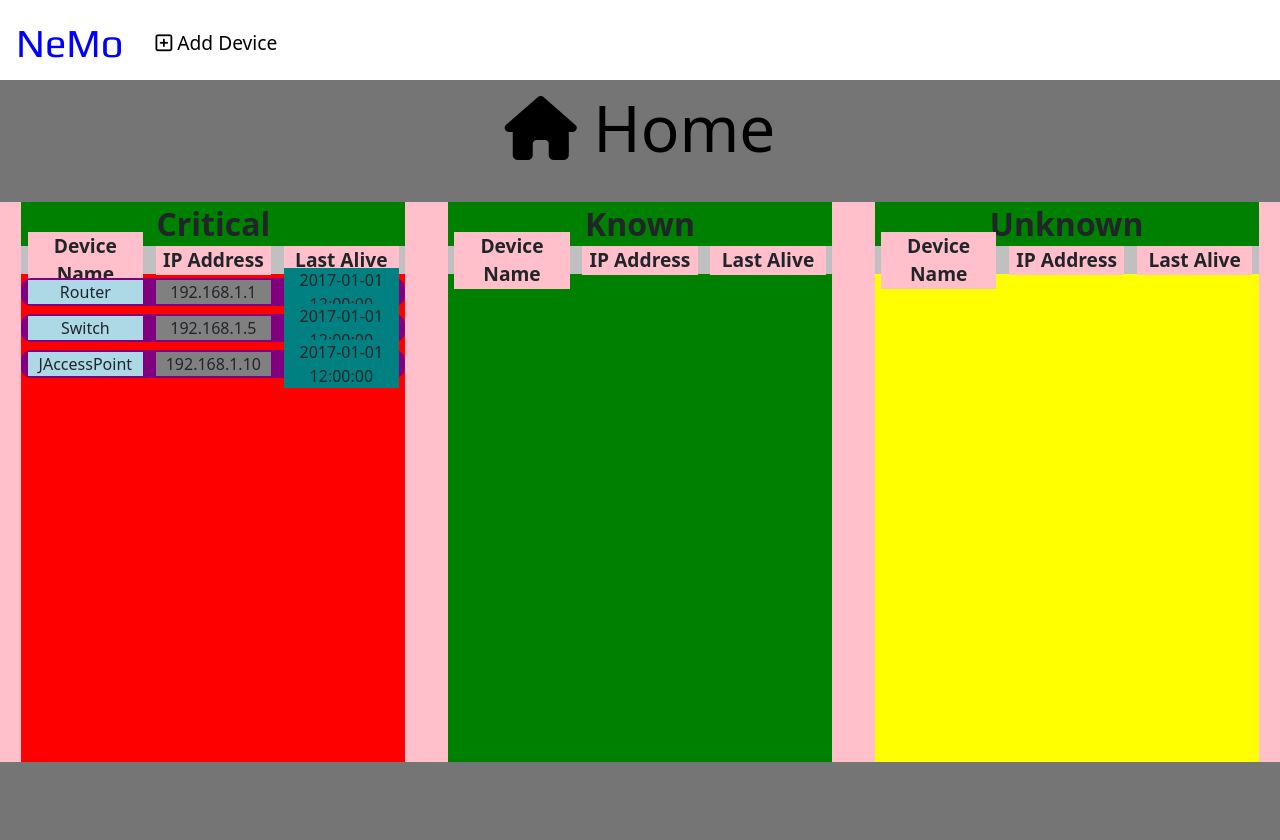
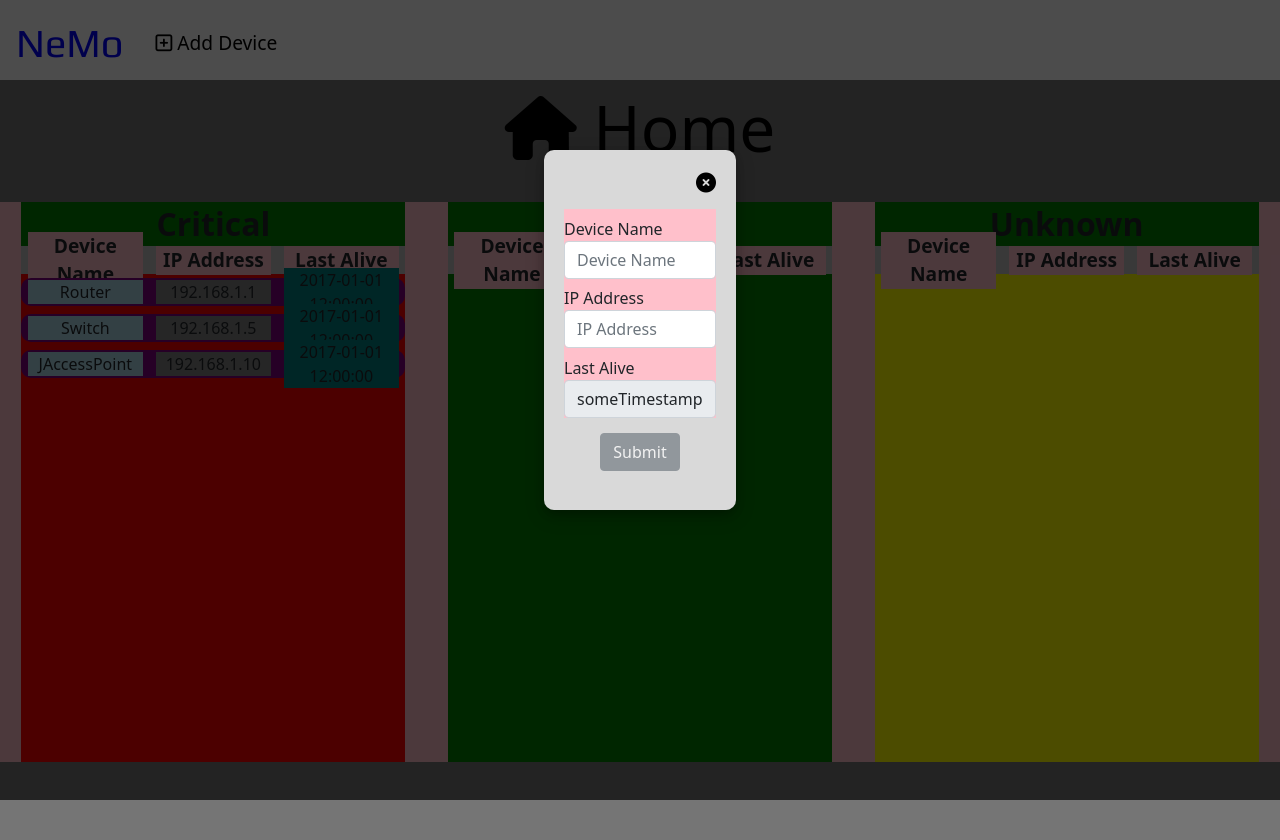
Before and after one commit to joeyagreco/NeMo, a Flask app: page / in a window 1280 px wide. Shown: the top 840 px of the page. Run offline with Flask 2, Linux system fonts and the light colour scheme; some libraries are stand-ins or nearby versions.

Commit message:
added logic for validating data in device form

```diff
--- a/static/js/base.js
+++ b/static/js/base.js
@@ -17,10 +17,23 @@ function onOpenDeviceForm() {
 function onCloseDeviceForm() {
     document.getElementById("deviceForm").style.display = "none";
     document.getElementById("formBackground").style.display = "none";
-//    document.getElementById("delete-button").style.display = "none";
-//    document.getElementById("submit-button").classList.add("disabled");
+    document.getElementById("delete-button").style.display = "none";
+    document.getElementById("submit-button").classList.add("disabled");
 //    document.getElementById("submit-button").innerHTML = "Submit";
 //    setTransactionPopupToDefaultValues();
+}
+
+function activateSubmitButtonIfValidInput() {
+    const deviceName = document.getElementById("deviceNameInput").value;
+    const ipAddress = document.getElementById("ipAddressInput").value;
+    console.log(ipAddress.split(".").length);
+    if(deviceName.length > 0 && ipAddress.length >= 7 && ipAddress.split(".").length == 4) {
+        document.getElementById("submitButton").classList.remove("disabled");
+        document.getElementById("submitButton").disabled = false;
+    } else {
+        document.getElementById("submitButton").classList.add("disabled");
+        document.getElementById("submitButton").disabled = true;
+    }
 }
 
 document.onreadystatechange = function() {
@@ -28,5 +41,6 @@ document.onreadystatechange = function() {
         startLoading();
     } else {
         stopLoading();
+        onOpenDeviceForm();
     }
 }
--- a/templates/base.html
+++ b/templates/base.html
@@ -63,17 +63,19 @@
             <div id="deviceFormInputsSection">
                 <label for="deviceNameInput" class="inputLabel">Device Name</label>
                 <input type="text" class="form-control" id="deviceNameInput" placeholder="Device Name"
-                       autocomplete="off">
+                       autocomplete="off" onkeyup="activateSubmitButtonIfValidInput()">
                 <label for="ipAddressInput" class="inputLabel">IP Address</label>
-                <input type="text" class="form-control" id="ipAddressInput" placeholder="IP Address" autocomplete="off">
+                <input type="text" class="form-control" id="ipAddressInput" placeholder="IP Address" autocomplete="off"
+                       onkeyup="activateSubmitButtonIfValidInput()">
                 <label for="lastAliveField" class="inputLabel">Last Alive</label>
-                <input type="text" class="form-control" id="lastAliveField" readonly autocomplete="off">
+                <input type="text" class="form-control" id="lastAliveField" readonly autocomplete="off"
+                       value="someTimestamp">
             </div>
             <div id="deviceFormButtonSection">
                 <button class="btn btn-secondary" id="deleteButton" type="button" onclick="onTransactionDeleteClick()">
                     <i class="fas fa-trash-alt"></i></button>
                 <button class="btn btn-secondary primaryBackgroundColor" id="submitButton" type="button"
-                        onclick="">Submit
+                        onclick="" disabled>Submit
                 </button>
             </div>
         </div>
```
